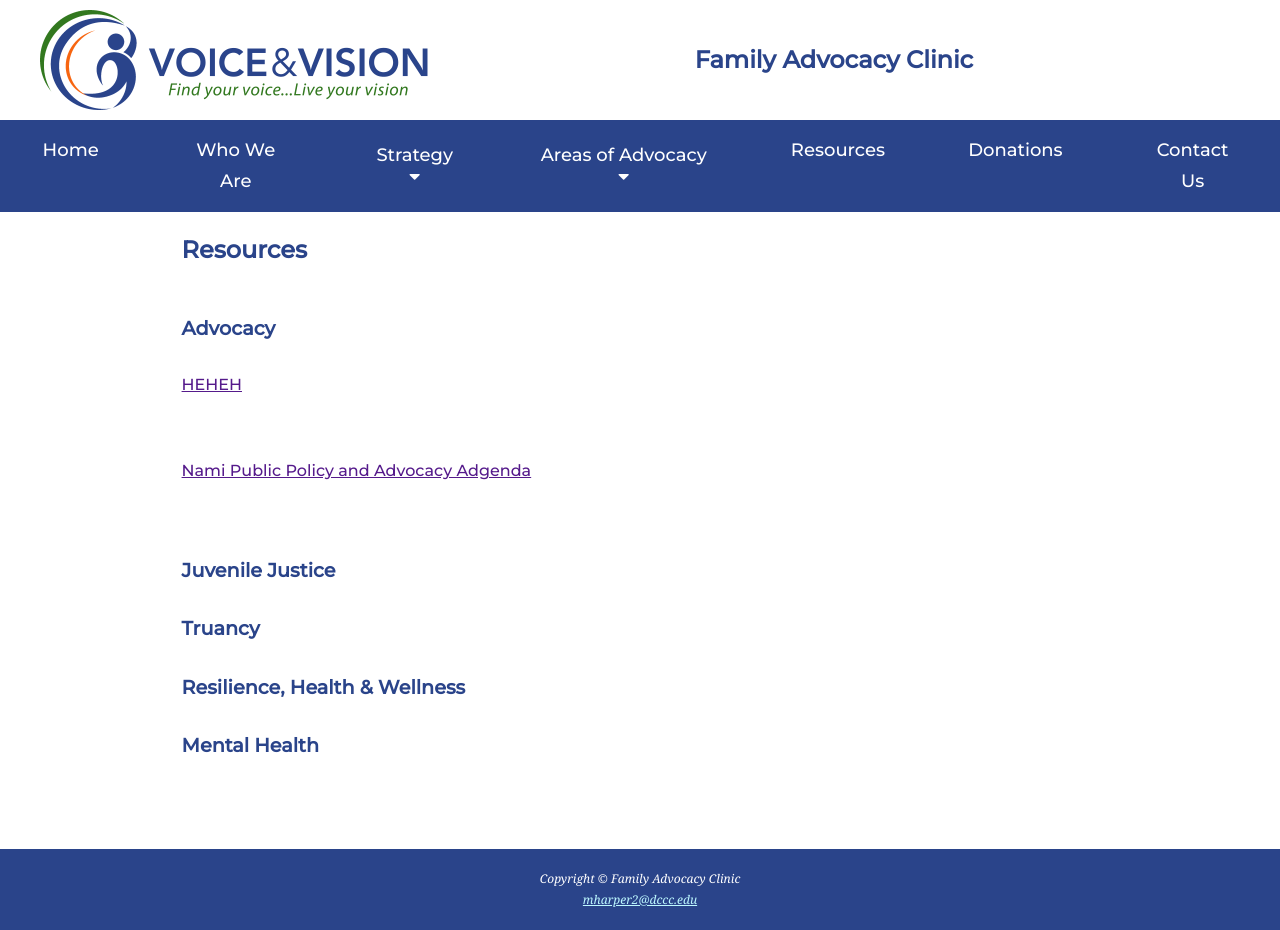
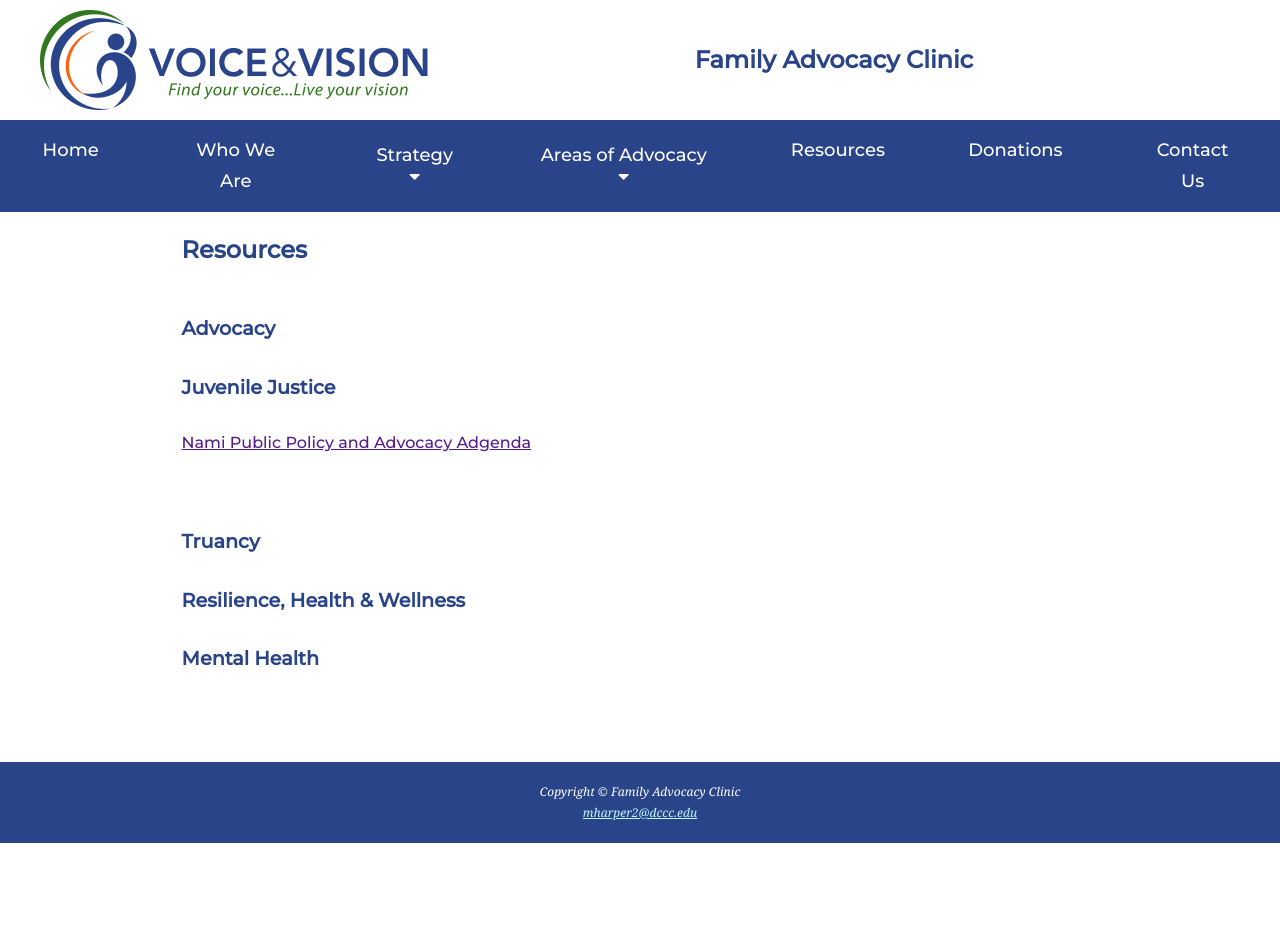
Before and after one commit to drewmharp/famvoc, a Jekyll site: the page built from test-resources.md, in a window 1280 px wide. Built offline with Jekyll 4.4.1, drawn with Linux system fonts in a browser that asks for light colours; nearby versions of some CDN libraries; after the commit the page ends 900 px from its top, so only the background shows below that.

Commit message:
Rewrite of Resources

```diff
--- a/test-resources.md
+++ b/test-resources.md
@@ -9,7 +9,7 @@
 
 {% for r in site.resources %}
 
-    {% if r.tag == "advocacy" %}
+    {% if r.tag == "Advocacy" %}
      {{ r }}
 
     {% endif %}
@@ -17,8 +17,38 @@
 
 #### Juvenile Justice
 
+{% for r in site.resources %}
+
+    {% if r.tag == "Juvenile-Justice" %}
+     {{ r }}
+
+    {% endif %}
+{% endfor %}
 #### Truancy
 
+{% for r in site.resources %}
+
+    {% if r.tag == "Truancy" %}
+     {{ r }}
+
+    {% endif %}
+{% endfor %}
+
 #### Resilience, Health & Wellness
+{% for r in site.resources %}
+
+    {% if r.tag == "Resilience-Health-&-Wellness" %}
+     {{ r }}
+
+    {% endif %}
+{% endfor %}
 
 #### Mental Health
+
+{% for r in site.resources %}
+
+    {% if r.tag == "Mental-Health" %}
+     {{ r }}
+
+    {% endif %}
+{% endfor %}
```
Also changed, not shown: _resources/nami-public-policy-and-advocacy-adgenda.md (+1 -1 lines), 2 other files.
